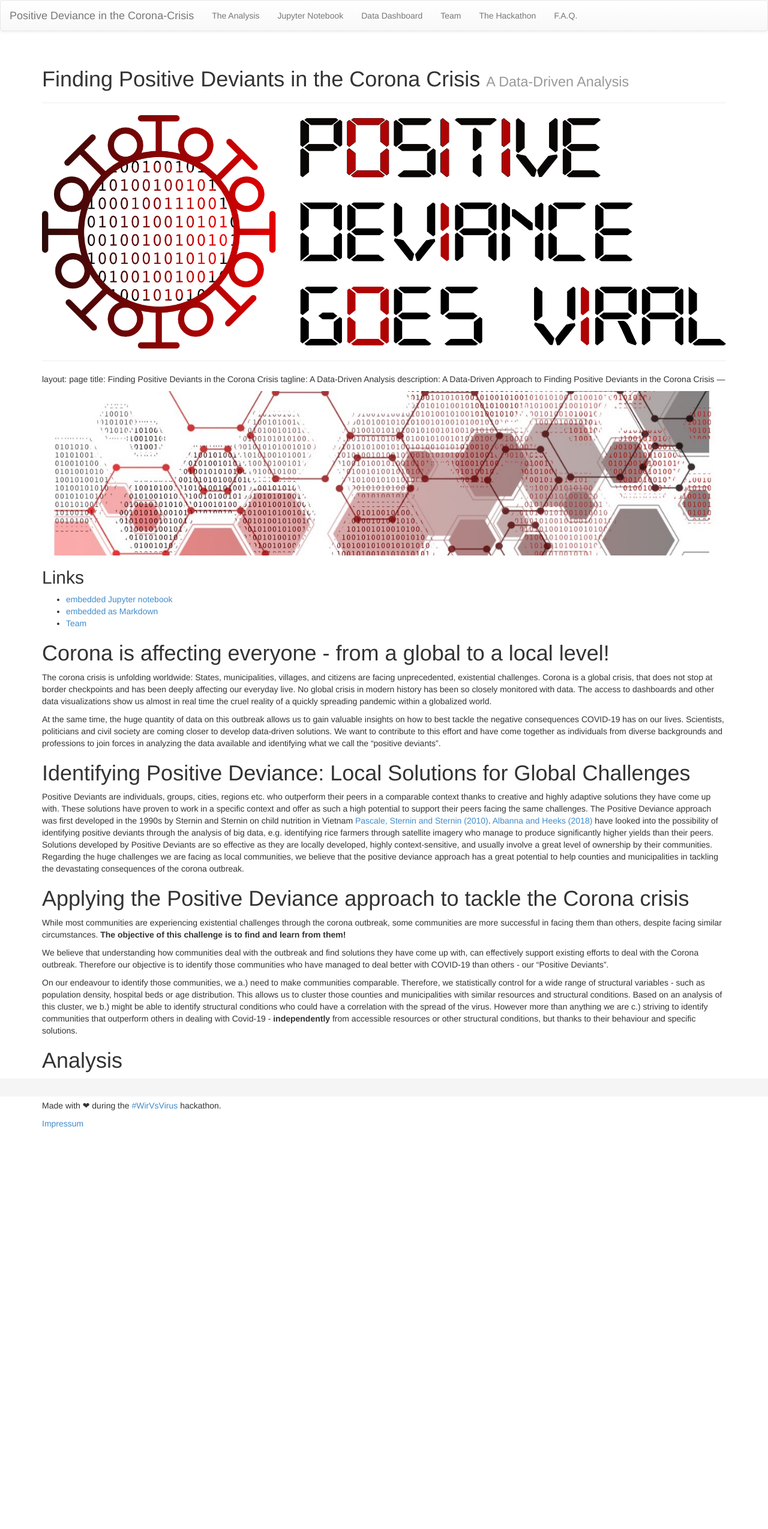
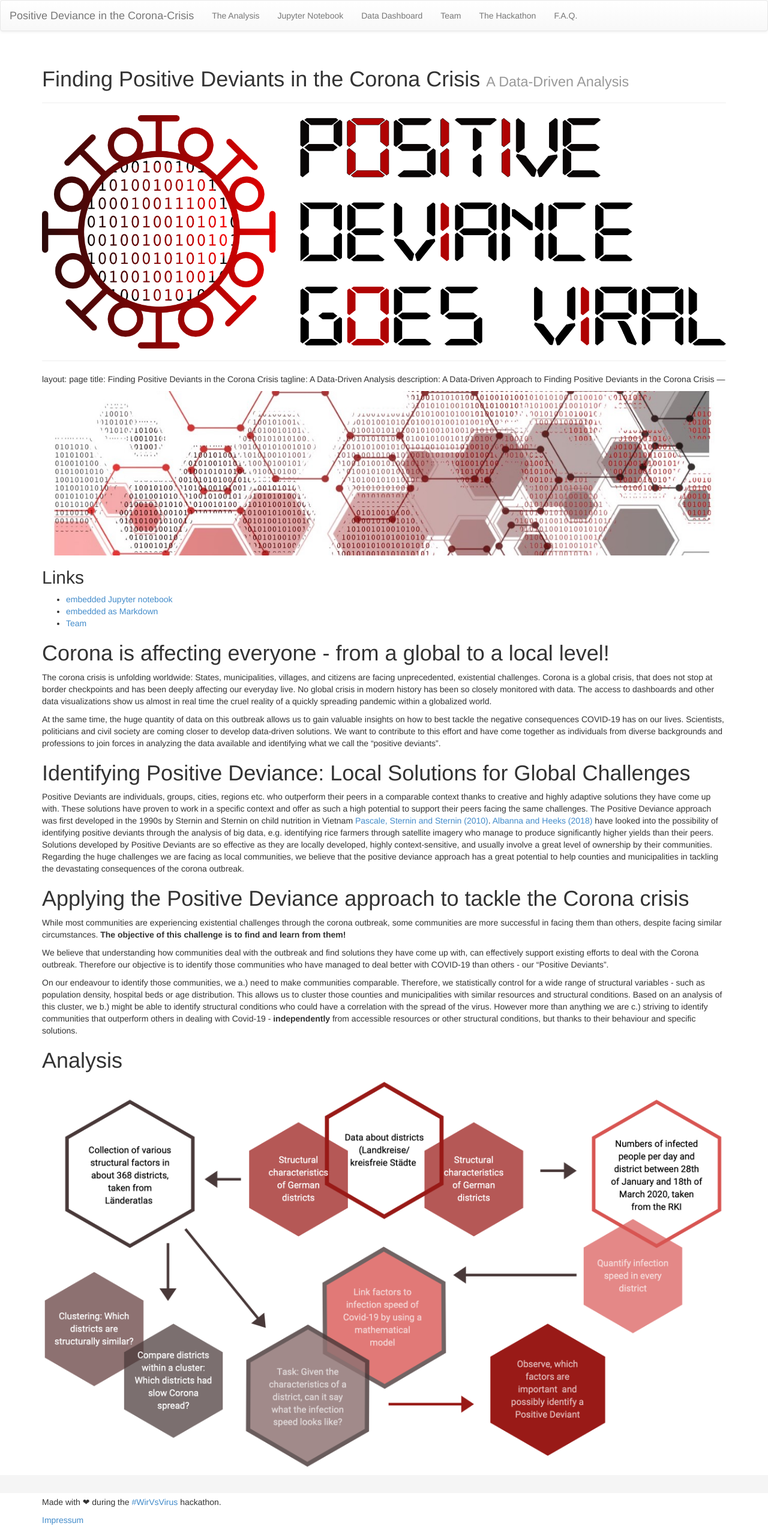
Before and after one commit to pd-viral/web, a Jekyll site: the page built from index.md, in a window 1280 px wide. Shown: the whole page at 60% size. Built offline with Jekyll 4.4.1, drawn with Linux system fonts in a browser that asks for light colours; nearby versions of some CDN libraries; before the commit the page ends 1888 px from its top, so only the background shows below that.

Commit message:
Update index.md

```diff
--- a/index.md
+++ b/index.md
@@ -41,3 +41,4 @@ Therefore our objective is to identify those communities who have managed to dea
 On our endeavour to identify those communities, we a.) need to make communities comparable. Therefore, we statistically control for a wide range of structural variables - such as population density, hospital beds or age distribution. This allows us to cluster those counties and municipalities with similar resources and structural conditions. Based on an analysis of this cluster, we b.) might be able to identify structural conditions who could have a correlation with the spread of the virus. However more than anything we are c.) striving to identify communities that outperform others in dealing with Covid-19 - **independently** from accessible resources or other structural conditions, but thanks to their behaviour and specific solutions.
 
 # Analysis
+![Structure](img/structure.png){:class="img-responsive"}
```
